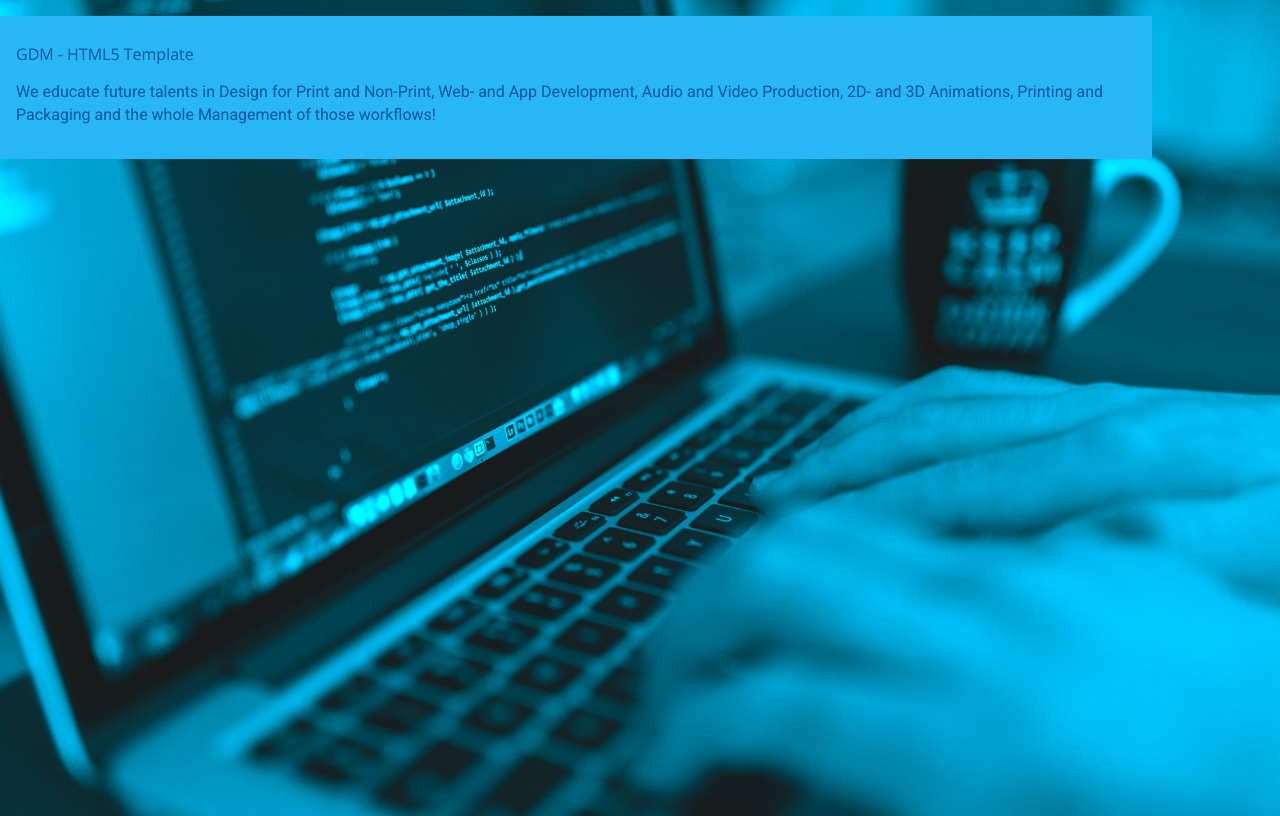
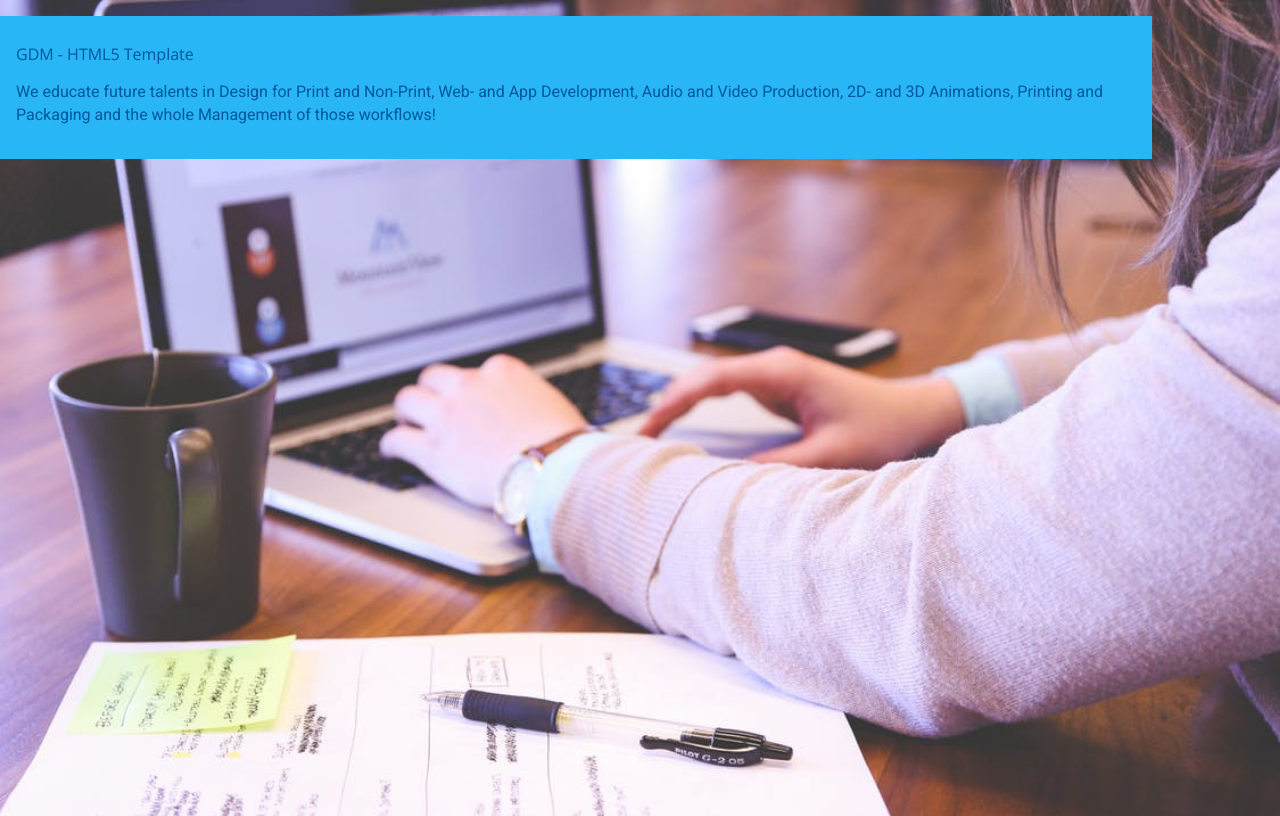
Before and after one commit to jonavand16/1617.webd2, a plain HTML site: page styleguide.html in a window 1280 px wide. Drawn offline with nearby package versions, Linux system fonts and the light colour scheme.

Commit message:
achtergrond veranderd

```diff
--- a/css/main.css
+++ b/css/main.css
@@ -11,7 +11,7 @@ body {
   width: 100vw;
   height: 100vh;
   overflow: hidden;
-  background: rgba(26,35,126 ,1) url('../assets/images/home.jpg') no-repeat center center fixed;
+  background: rgba(26,35,126 ,1) url('../assets/images/startup.jpg') no-repeat center center fixed;
   background-size: cover;
 
   color: rgba(232,234,246 ,1);
--- a/styleguide.html
+++ b/styleguide.html
@@ -8,7 +8,7 @@
     <!-- Mobile Viewport -->
 	  <meta name="viewport" content="width=device-width, initial-scale=1, maximum-scale=1">
     <!-- Most important SEO tag -->
-    <title>HTML5 | Webdesign II | GDM</title>
+    <title>Style guide</title>
     <!-- Other SEO friendly tags -->
     <meta name="description" content="Lees hier alles over nieuwe media, html5 en andere ontwikkelingen in webdevelopment en mobile development. De docenten NMD willen graag hun kennis delen met jou!">
     <meta name="keywords" content="HTML5, JavaScript, jQuery, CSS3">
```
Also changed, not shown: assets/images/startup.jpg (added).
